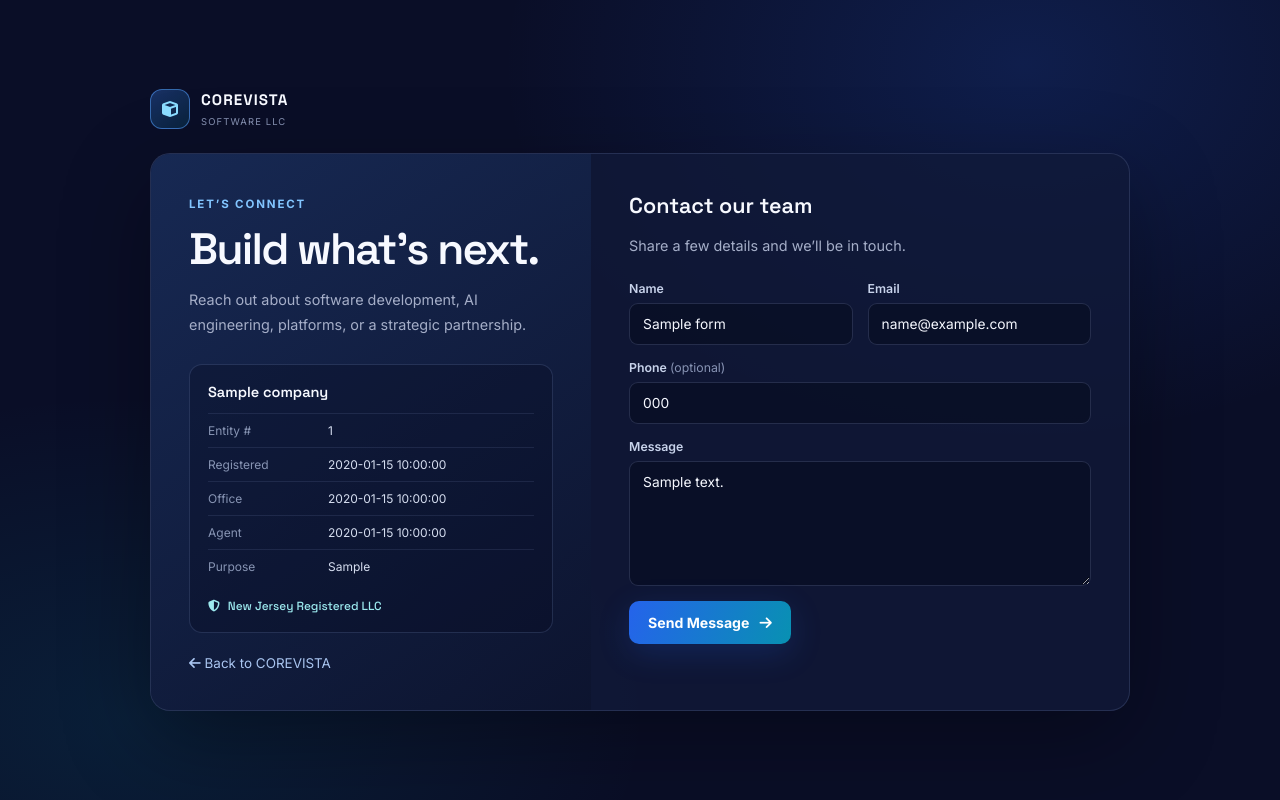
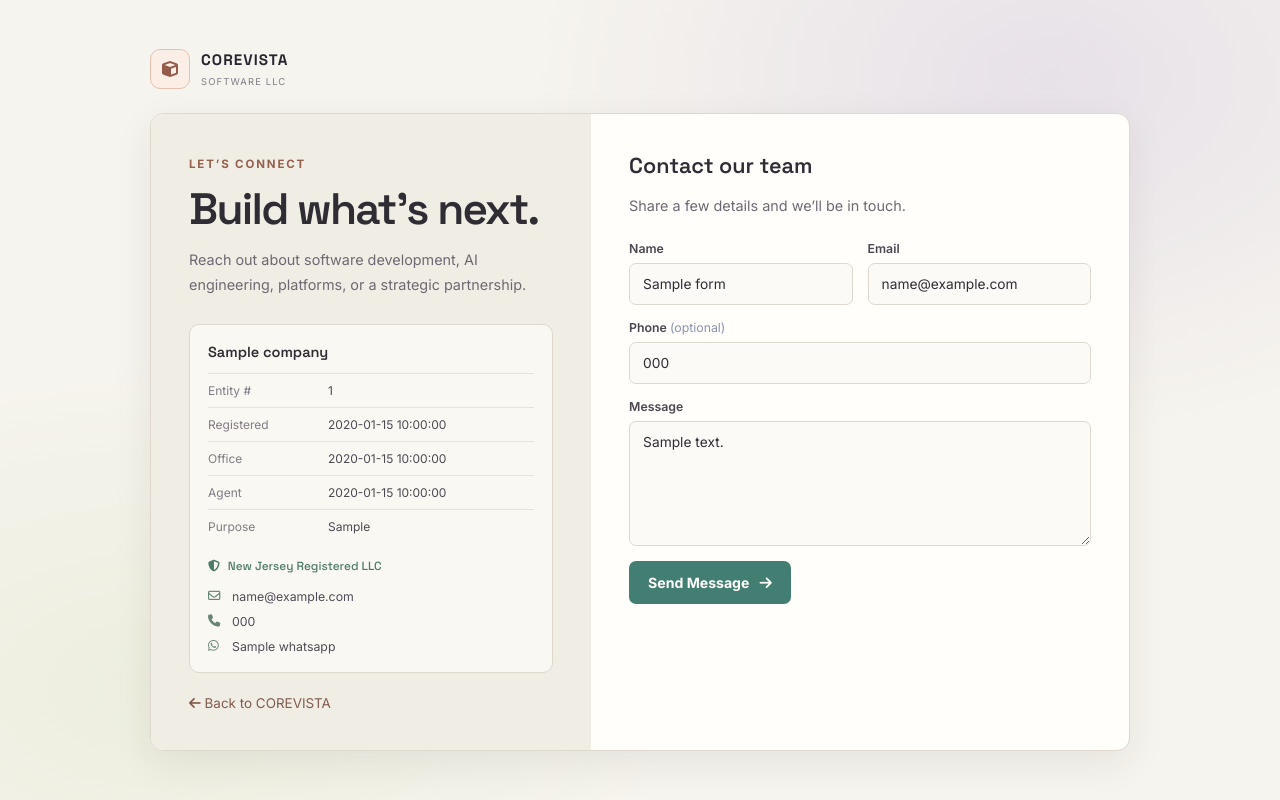
Before and after one commit to calvitec/COREVISTA, a Flask app: template templates/contact.html in a window 1280 px wide. Run offline with Flask 3, Linux system fonts and the light colour scheme; the template is opened without the code that fills it: most values are stand-ins (such as "Sample title", 1, 10 or a date in 2020).

Commit message:
Update contact.html

```diff
--- a/templates/contact.html
+++ b/templates/contact.html
@@ -3,7 +3,7 @@
 <head>
     <meta charset="UTF-8">
     <meta name="viewport" content="width=device-width, initial-scale=1">
-    <meta name="theme-color" content="#0a0e27">
+    <meta name="theme-color" content="#f6f4ee">
     <meta name="description" content="Contact COREVISTA SOFTWARE LLC about software development, AI engineering, digital platforms, and technology partnerships.">
     <title>Contact COREVISTA SOFTWARE LLC — Software &amp; AI Engineering</title>
     <link rel="preconnect" href="https://fonts.googleapis.com">
@@ -11,43 +11,71 @@
     <link href="https://fonts.googleapis.com/css2?family=Inter:wght@400;500;600;700&family=Space+Grotesk:wght@500;600;700&display=swap" rel="stylesheet">
     <link rel="stylesheet" href="https://cdnjs.cloudflare.com/ajax/libs/font-awesome/6.5.0/css/all.min.css">
     <style>
-        :root { color-scheme: dark; --bg: #0a0e27; --muted: #a5aec8; --line: rgba(174,196,255,.14); --blue: #3b82f6; --cyan: #06b6d4; }
+        :root { color-scheme: dark; --bg: #100f1a; --muted: #b8b1c2; --line: rgba(236,221,255,.13); --lime: #d4f574; --coral: #ff856f; --violet: #b28aff; }
         * { box-sizing: border-box; }
-        body { min-height: 100vh; margin: 0; padding: 30px 18px; display: grid; place-items: center; color: #f7f9ff; background: radial-gradient(ellipse at 80% 8%, rgba(37,99,235,.19), transparent 36%), radial-gradient(ellipse at 10% 90%, rgba(6,182,212,.1), transparent 32%), var(--bg); font-family: Inter, sans-serif; }
+        body { min-height: 100vh; margin: 0; padding: 30px 18px; display: grid; place-items: center; color: #fffaf1; background: radial-gradient(ellipse at 78% 8%, rgba(178,138,255,.21), transparent 34%), radial-gradient(ellipse at 11% 88%, rgba(255,133,111,.14), transparent 32%), radial-gradient(ellipse at 55% 50%, rgba(212,245,116,.06), transparent 42%), var(--bg); font-family: Inter, sans-serif; }
         a { color: inherit; text-decoration: none; }
         .page { width: min(980px, 100%); }
         .brand { display: inline-flex; align-items: center; gap: 11px; margin-bottom: 24px; }
-        .brand-mark { width: 40px; height: 40px; display: grid; place-items: center; border: 1px solid rgba(84,160,255,.55); border-radius: 12px; color: #8bdcff; background: linear-gradient(145deg, rgba(59,130,246,.3), rgba(6,182,212,.12)); }
+        .brand-mark { width: 40px; height: 40px; display: grid; place-items: center; border: 1px solid rgba(255,133,111,.52); border-radius: 12px; color: #ffe3a8; background: linear-gradient(145deg, rgba(255,133,111,.25), rgba(178,138,255,.2) 56%, rgba(212,245,116,.16)); box-shadow: 0 0 28px rgba(255,133,111,.14); }
         .brand-name { font: 700 .95rem "Space Grotesk", sans-serif; letter-spacing: .07em; }
         .brand-sub { color: #8590b0; font-size: .59rem; letter-spacing: .12em; }
-        .panel { display: grid; grid-template-columns: .9fr 1.1fr; overflow: hidden; border: 1px solid var(--line); border-radius: 20px; background: rgba(17,26,57,.8); box-shadow: 0 28px 90px rgba(0,0,0,.32); }
-        .info { padding: 38px; background: linear-gradient(145deg, rgba(26,48,95,.72), rgba(12,19,45,.76)); }
-        .eyebrow { color: #82c5ff; font-size: .72rem; font-weight: 700; letter-spacing: .16em; text-transform: uppercase; }
+        .panel { display: grid; grid-template-columns: .9fr 1.1fr; overflow: hidden; border: 1px solid transparent; border-radius: 20px; background: linear-gradient(145deg, #211d2d, #15131f) padding-box, linear-gradient(135deg, rgba(255,133,111,.82), rgba(178,138,255,.7), rgba(212,245,116,.68)) border-box; box-shadow: 0 28px 90px rgba(0,0,0,.32), 0 0 65px rgba(255,133,111,.1); }
+        .info { padding: 38px; background: radial-gradient(ellipse at 4% 5%, rgba(255,133,111,.16), transparent 42%), radial-gradient(ellipse at 90% 91%, rgba(178,138,255,.13), transparent 38%), linear-gradient(145deg, #2a2232, #171522); }
+        .eyebrow { color: #f7c27d; font-size: .72rem; font-weight: 700; letter-spacing: .16em; text-transform: uppercase; }
         h1 { margin: 13px 0 10px; font: 600 clamp(2rem,4vw,2.75rem)/1.1 "Space Grotesk", sans-serif; letter-spacing: -.04em; }
         .muted { color: var(--muted); font-size: .9rem; line-height: 1.7; }
-        .entity-card { margin-top: 27px; border: 1px solid rgba(155,185,255,.16); border-radius: 13px; padding: 18px; background: rgba(7,12,31,.32); }
+        .entity-card { margin-top: 27px; border: 1px solid rgba(236,221,255,.15); border-radius: 13px; padding: 18px; background: linear-gradient(145deg, rgba(16,15,26,.64), rgba(48,33,53,.34)); box-shadow: inset 0 1px rgba(255,255,255,.035); }
         .entity-card h2 { margin: 0 0 12px; font: 600 .91rem "Space Grotesk", sans-serif; }
         .entity-row { display: grid; grid-template-columns: 110px 1fr; gap: 10px; padding: 9px 0; border-top: 1px solid rgba(174,196,255,.1); font-size: .75rem; }
         .entity-row span:first-child { color: #8794b3; }
         .entity-row span:last-child { color: #d6def0; }
-        .trust { display: inline-flex; align-items: center; gap: 8px; margin-top: 15px; color: #9debf0; font: .74rem "Space Grotesk", sans-serif; }
+        .trust { display: inline-flex; align-items: center; gap: 8px; margin-top: 15px; color: #d4f574; font: .74rem "Space Grotesk", sans-serif; }
         .form-wrap { padding: 38px; }
         .form-wrap h2 { margin: 0 0 7px; font: 600 1.35rem "Space Grotesk", sans-serif; }
         form { display: grid; grid-template-columns: 1fr 1fr; gap: 15px; margin-top: 23px; }
         .field { display: grid; gap: 7px; }
         .field.full, .form-actions, .notice { grid-column: 1 / -1; }
         label { color: #c8d3eb; font-size: .77rem; font-weight: 600; }
-        input, textarea { width: 100%; border: 1px solid rgba(161,184,239,.18); border-radius: 9px; padding: 12px 13px; outline: none; color: #f6f8ff; background: rgba(5,10,27,.48); font: .86rem Inter, sans-serif; }
-        input:focus, textarea:focus { border-color: var(--blue); box-shadow: 0 0 0 3px rgba(59,130,246,.15); }
+        input, textarea { width: 100%; border: 1px solid rgba(236,221,255,.16); border-radius: 9px; padding: 12px 13px; outline: none; color: #fffaf1; background: rgba(12,10,19,.62); font: .86rem Inter, sans-serif; }
+        input:focus, textarea:focus { border-color: var(--violet); box-shadow: 0 0 0 3px rgba(178,138,255,.15); }
         input::placeholder, textarea::placeholder { color: #687594; }
         textarea { min-height: 125px; resize: vertical; }
-        .button { display: inline-flex; justify-content: center; align-items: center; gap: 10px; border: 0; border-radius: 10px; padding: 13px 19px; color: white; background: linear-gradient(110deg, #2563eb, #0891b2); box-shadow: 0 9px 32px rgba(37,99,235,.2); font: 700 .88rem Inter, sans-serif; cursor: pointer; }
+        .button { display: inline-flex; justify-content: center; align-items: center; gap: 10px; border: 0; border-radius: 10px; padding: 13px 19px; color: #211b22; background: linear-gradient(110deg, #d4f574, #aeea92); box-shadow: 0 9px 32px rgba(181,224,93,.2); font: 700 .88rem Inter, sans-serif; cursor: pointer; transition: transform .2s ease, box-shadow .2s ease; }
+        .button:hover { transform: translateY(-2px); box-shadow: 0 13px 36px rgba(212,245,116,.28); }
         .notice { border: 1px solid rgba(52,211,153,.28); border-radius: 9px; padding: 12px 14px; color: #b7f7dc; background: rgba(16,185,129,.09); font-size: .85rem; }
         .notice.error { border-color: rgba(248,113,113,.3); color: #fecaca; background: rgba(239,68,68,.08); }
         .back { display: inline-block; margin-top: 22px; color: #a9c5f0; font-size: .84rem; }
         .back:hover { color: white; }
         @media (max-width: 720px) { .panel { grid-template-columns: 1fr; } .info, .form-wrap { padding: 27px 23px; } }
         @media (max-width: 480px) { body { padding: 20px 13px; } form { grid-template-columns: 1fr; } .field, .field.full, .form-actions, .notice { grid-column: 1; } .entity-row { grid-template-columns: 95px 1fr; } }
+        :root { color-scheme: light; --bg: #f6f4ee; --muted: #706b78; --line: #e7e1d8; }
+        body { color: #282531; background: radial-gradient(ellipse at 82% 10%, rgba(203,190,222,.35), transparent 35%), radial-gradient(ellipse at 12% 86%, rgba(220,228,194,.36), transparent 34%), #f6f4ee; }
+        .brand-mark { border-color: #e8c0ad; border-radius: 10px; color: #935b4b; background: #faeee6; box-shadow: none; }
+        .brand-name { color: #282531; }
+        .brand-sub { color: #827d86; }
+        .panel { border-color: #dfd8ce; border-radius: 13px; background: #fffefa; box-shadow: 0 12px 38px rgba(45,40,34,.08); }
+        .info { background: #f0ede5; }
+        .eyebrow { color: #95604e; }
+        h1, .form-wrap h2, .entity-card h2 { color: #302c34; }
+        .muted { color: #6e6872; }
+        .entity-card { border-color: #ded7cc; border-radius: 10px; background: #faf8f3; box-shadow: none; }
+        .entity-row { border-color: #e9e3da; }
+        .entity-row span:first-child { color: #827b84; }
+        .entity-row span:last-child { color: #4d4851; }
+        .trust { color: #4b7a67; }
+        label { color: #4b4650; }
+        input, textarea { border-color: #ded8cf; border-radius: 7px; color: #302c34; background: #fbfaf7; }
+        input:focus, textarea:focus { border-color: #71988b; box-shadow: 0 0 0 3px rgba(81,130,111,.12); }
+        input::placeholder, textarea::placeholder { color: #99929a; }
+        .button { border-radius: 7px; color: #fffefa; background: #427f72; box-shadow: none; }
+        .button:hover { background: #365f53; box-shadow: none; }
+        .back { color: #835b4e; }
+        .back:hover { color: #4c5f50; }
+        .contact-lines { display: grid; gap: 10px; margin-top: 15px; font-size: .77rem; }
+        .contact-lines a { display: flex; align-items: center; gap: 9px; color: #514b56; }
+        .contact-lines a:hover { color: #477768; }
+        .contact-lines i { width: 15px; color: #668575; }
     </style>
 </head>
 <body>
@@ -74,6 +102,11 @@
                     <div class="entity-row"><span>Agent</span><span>{{ company.registered_agent }}</span></div>
                     <div class="entity-row"><span>Purpose</span><span>{{ company.business_purpose }}</span></div>
                     <div class="trust"><i class="fa-solid fa-shield-halved" aria-hidden="true"></i> New Jersey Registered LLC</div>
+                    <div class="contact-lines">
+                        <a href="mailto:{{ company.email }}"><i class="fa-regular fa-envelope" aria-hidden="true"></i>{{ company.email }}</a>
+                        <a href="tel:{{ company.phone }}"><i class="fa-solid fa-phone" aria-hidden="true"></i>{{ company.phone }}</a>
+                        <a href="https://wa.me/254799159620"><i class="fa-brands fa-whatsapp" aria-hidden="true"></i>{{ company.whatsapp }}</a>
+                    </div>
                 </div>
                 <a class="back" href="{{ url_for('index') }}"><i class="fa-solid fa-arrow-left" aria-hidden="true"></i> Back to COREVISTA</a>
             </section>
```
